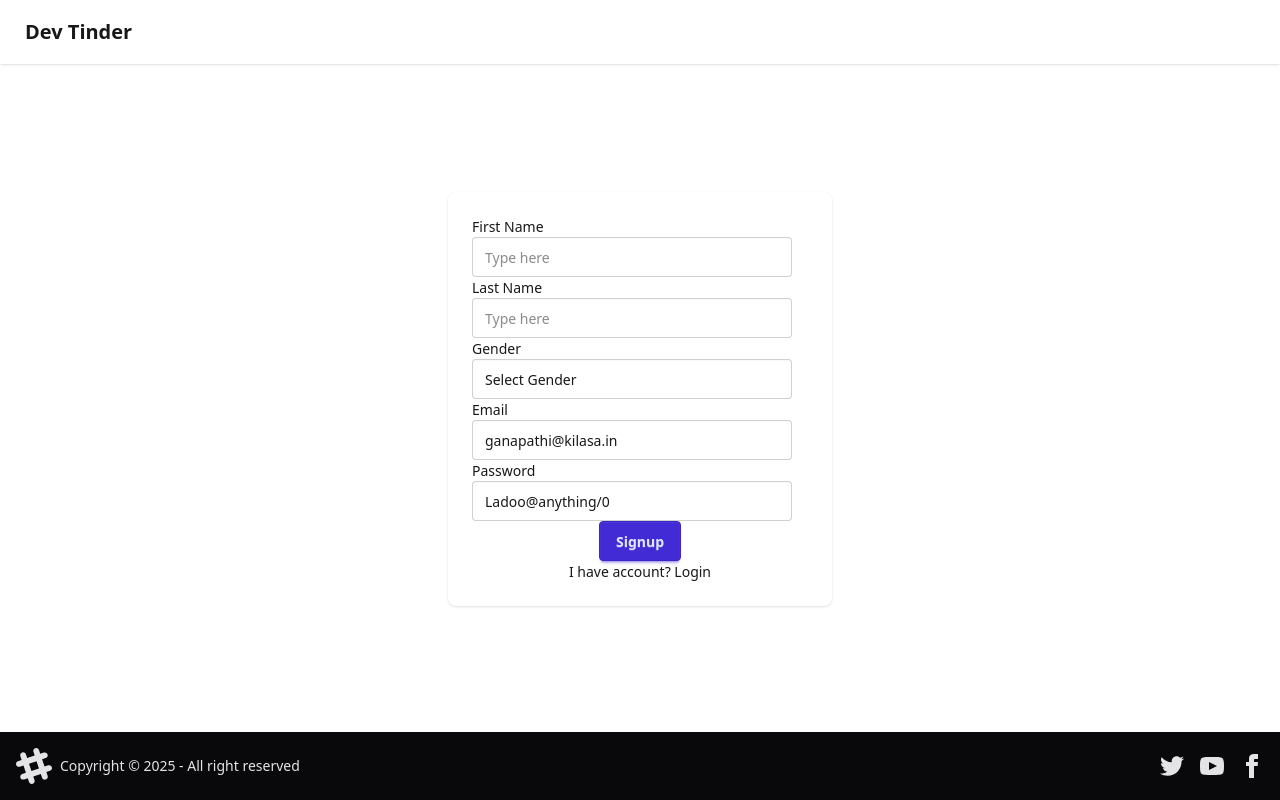
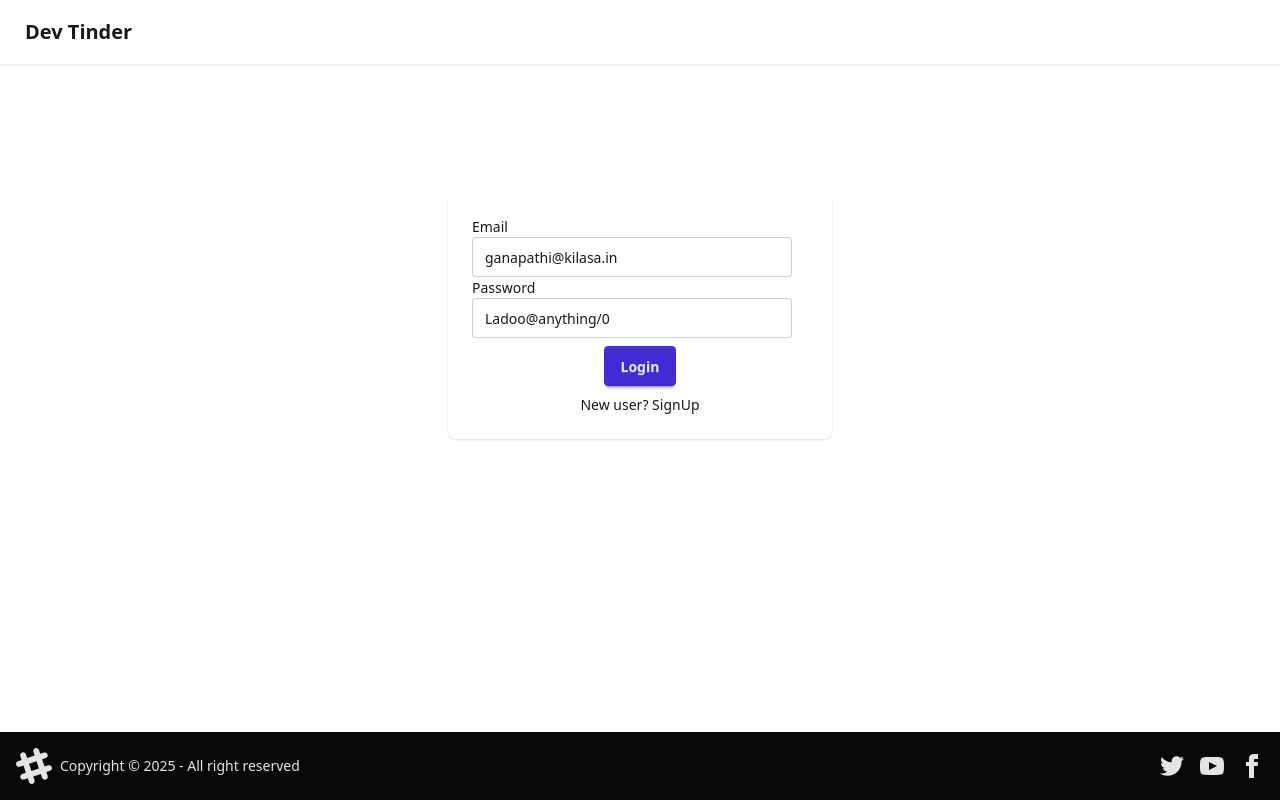
Before and after one commit to santhoshhegde/DevTinder-Frontend, a React (Vite) app: page /login in a window 1280 px wide. Built offline with nearby package versions, Linux system fonts and the light colour scheme; no server answers.

Commit message:
fix:login pae small fix

```diff
--- a/src/components/Login.jsx
+++ b/src/components/Login.jsx
@@ -11,7 +11,7 @@ const Login = () => {
   const [lastName, setLastName] = useState("");
   const [gender, setGender] = useState("");
   const [error, setError] = useState("");
-  const [isLogin, setIsLogin] = useState(false);
+  const [isLogin, setIsLogin] = useState(true);
   const dispatch = useDispatch();
   const navigate = useNavigate();
   const handleLogin = async () => {
@@ -118,13 +118,13 @@ const Login = () => {
             {error && (
               <p className="m-auto text-l text-red-600 font-bold">{error}</p>
             )}
-            <div className="card-actions justify-center">
+            <div className="card-actions justify-center mt-2">
               <button className="btn btn-primary">
                 {isLogin ? "Login" : "Signup"}
               </button>
             </div>
             <p
-              className="text-center cursor-pointer"
+              className="text-center cursor-pointer mt-2"
               onClick={() => setIsLogin(!isLogin)}
             >
               {isLogin ? "New user? SignUp" : " I have account? Login"}
```
